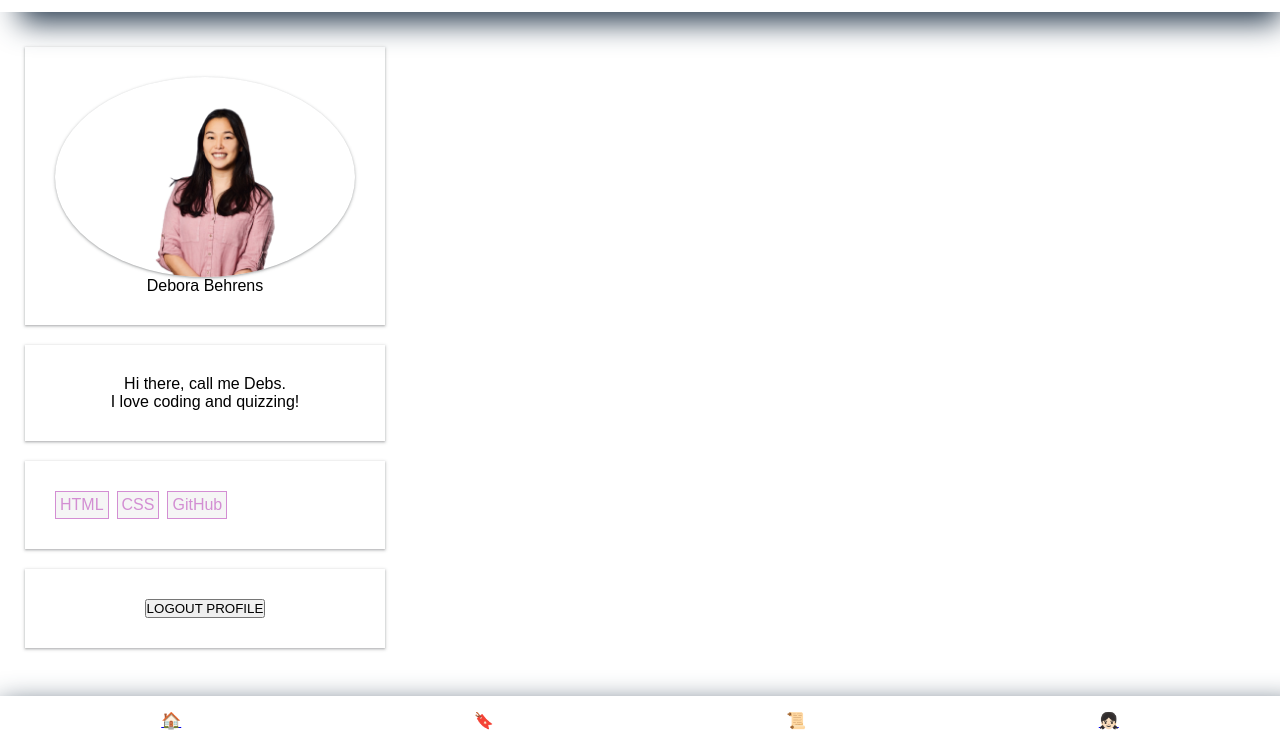
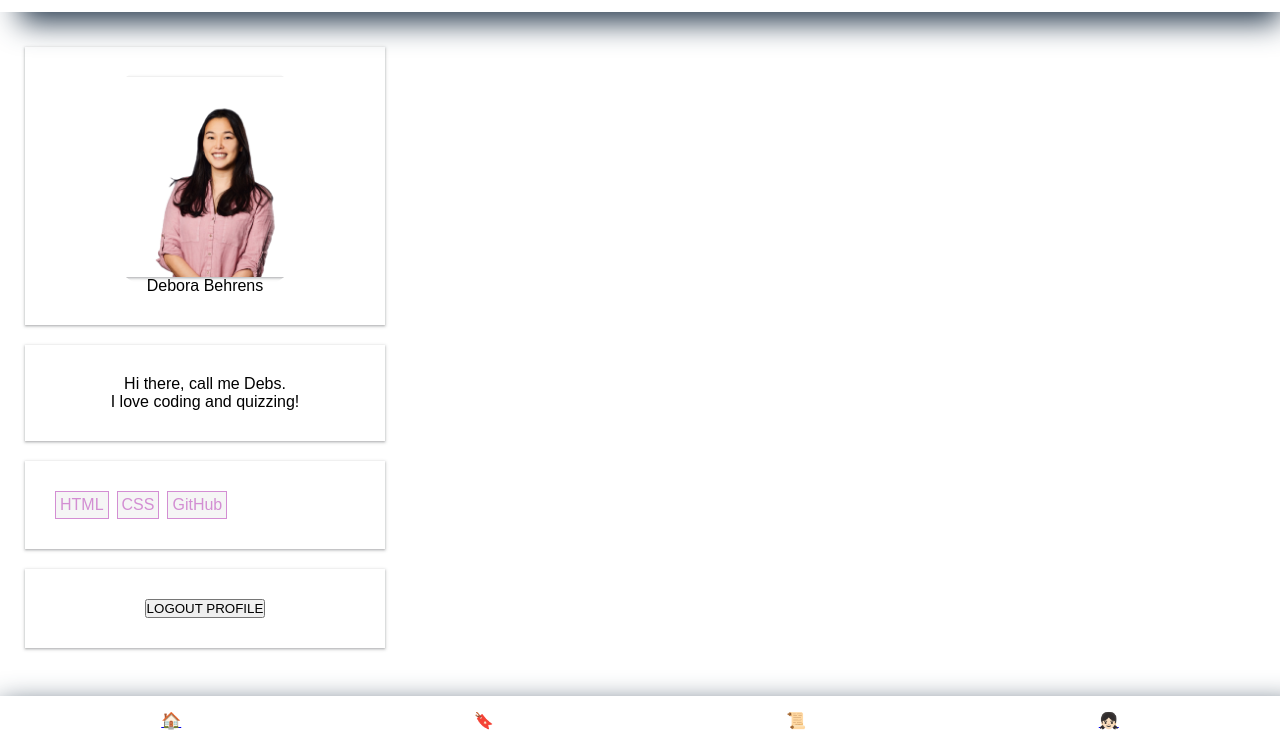
Before and after one commit to hellodebs/quiz-app-21-4, a plain HTML site: page profile.html in a window 1280 px wide. Shown: the part 55-800 px from the top of the page. Drawn offline with Linux system fonts and the light colour scheme.

Commit message:
unknown changes

```diff
--- a/styles/profile.css
+++ b/styles/profile.css
@@ -58,7 +58,7 @@ body {
 }
 
 img {
-  border-radius: 50%;
+  clip-path: circle(50% at 50% 50%);
   height: 200px;
   box-shadow: rgba(60, 64, 67, 0.3) 0px 1px 2px 0px,
     rgba(60, 64, 67, 0.15) 0px 1px 3px 1px;
```
